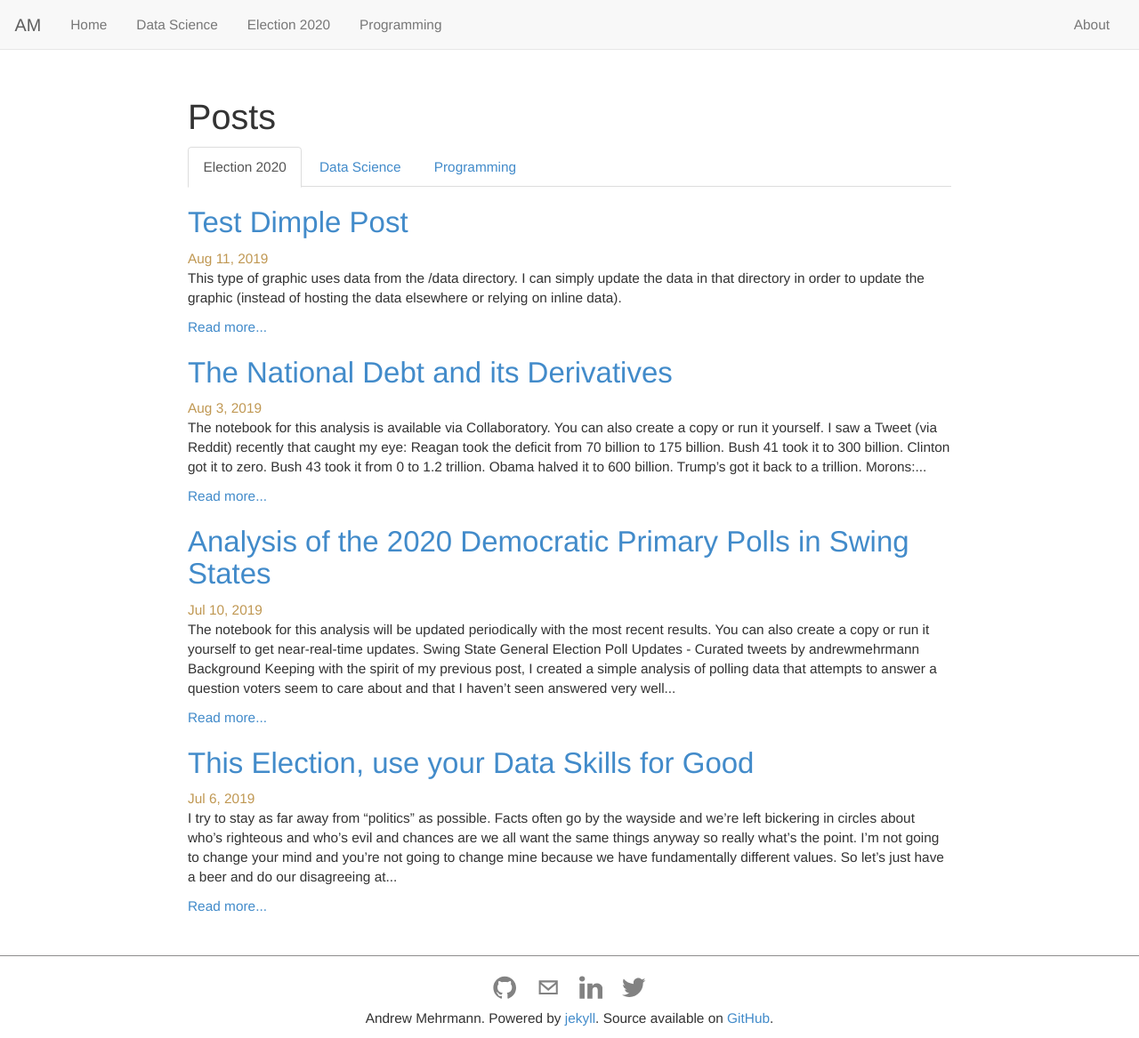
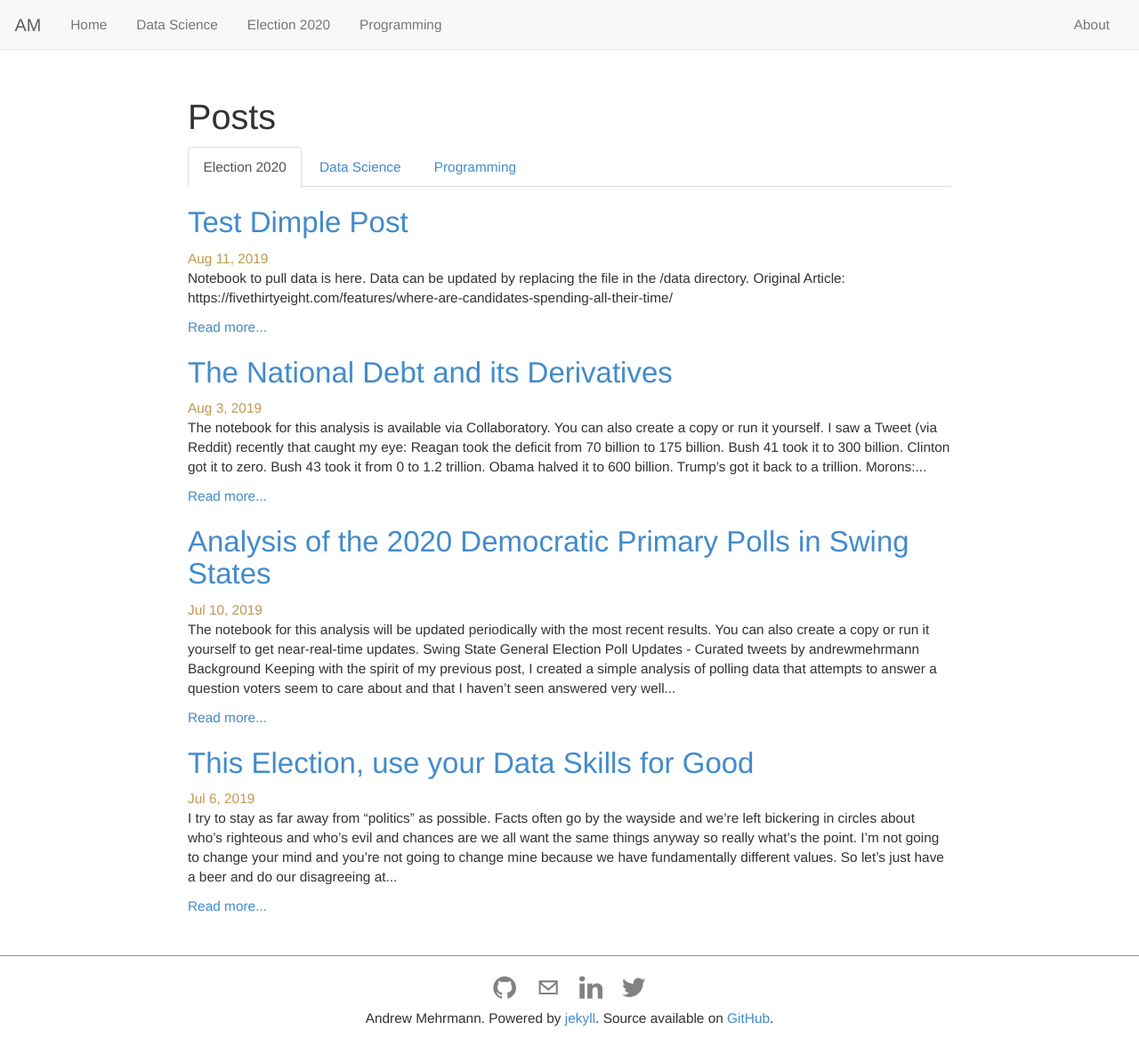
Before and after one commit to dkmehrmann/-deprecated-dkmehrmann.github.io, a Jekyll site: the page built from blog.md, in a window 1280 px wide and 1167 px high. Shown: the whole window at 89% size. Built offline with Jekyll 4.4.1, drawn with Linux system fonts in a browser that asks for light colours.

Commit message:
update post

```diff
--- a/_posts/2019-08-11-test_dimple.md
+++ b/_posts/2019-08-11-test_dimple.md
@@ -7,14 +7,16 @@ output: html_document
 categories: election ds
 ---
 
-This type of graphic uses data from the `/data` directory. I can simply update the data in that directory in order to update the graphic (instead of hosting the data elsewhere or relying on inline data).
+Notebook to pull data is [here](https://colab.research.google.com/drive/1c3A8Zv98SD94QyEF-mwQ7EPzVzGCaSjo). Data can be updated by replacing the file in the `/data` directory.
+
+Original Article: https://fivethirtyeight.com/features/where-are-candidates-spending-all-their-time/
 
 
-
-<div id="chartContainer">
+<div id="chartContainer"></div>
 
 <script src="https://d3js.org/d3.v4.min.js"></script>
 <script src="http://dimplejs.org/dist/dimple.v2.3.0.min.js"></script>
+
 <script type="text/javascript">
   var myChart;
   var svg = dimple.newSvg("#chartContainer", "100%", 450);
@@ -28,10 +30,6 @@ This type of graphic uses data from the `/data` directory. I can simply update t
     myChart.draw();
   });
   window.onresize = function () {
-    // As of 1.1.0 the second parameter here allows you to draw
-    // without reprocessing data.  This saves a lot on performance
-    // when you know the data won't have changed.
     myChart.draw(0, true);
 };
 </script>
-</div>
```
